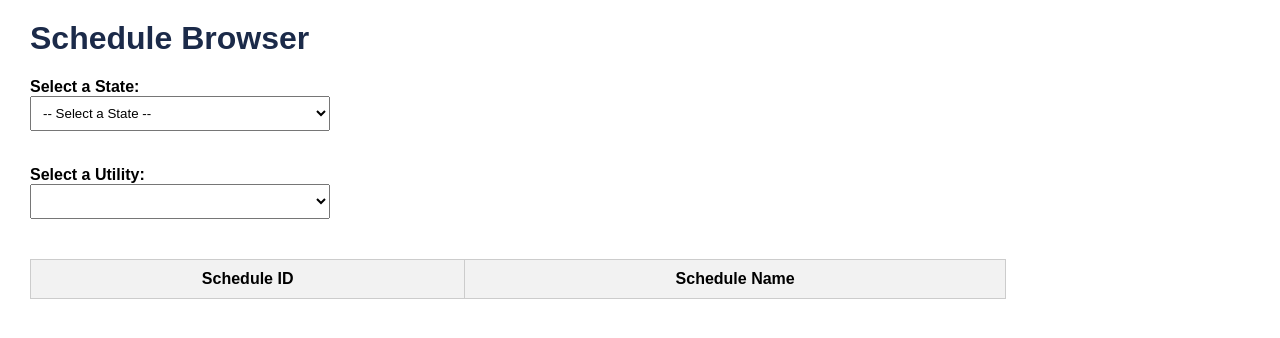
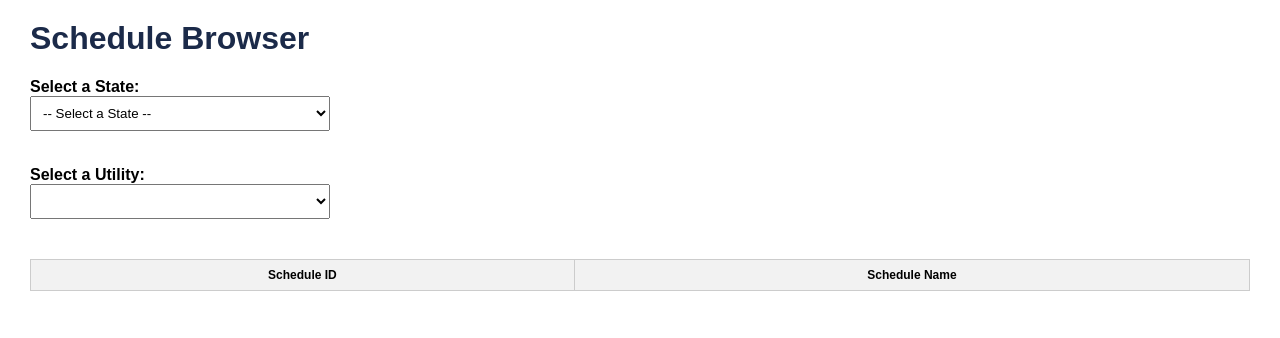
Before and after one commit to Mantis-T0b0ggan/EVready-Playbook, a Flask app: page /browse_schedules in a window 1280 px wide. Shown: the part 68-406 px from the top of the page. Run offline with Flask 3, Linux system fonts and the light colour scheme; data that the repository does not hold is empty.

Commit message:
Update browse_schedules.html

```diff
--- a/templates/browse_schedules.html
+++ b/templates/browse_schedules.html
@@ -11,6 +11,9 @@
     nav {
         background-color: #1B2A49;
         padding: 10px;
+        position: sticky;
+        top: 0;
+        z-index: 1000;
     }
     nav a {
         color: white;
@@ -36,16 +39,26 @@
         margin-bottom: 20px;
     }
     table {
-            width: 80%;
+        width: 100%;
         border-collapse: collapse;
         margin-top: 20px;
+        font-size: 12px; /* smaller for easier fitting */
     }
     th, td {
-            padding: 10px;
+        padding: 8px;
         border: 1px solid #ccc;
+        text-align: center;
+        vertical-align: middle;
+        word-break: break-word; /* wrap long text */
     }
     th {
         background-color: #f2f2f2;
+        position: sticky;
+        top: 50px; /* adjust so it doesn't hide under nav */
+        z-index: 500;
+    }
+    tr:nth-child(even) {
+        background-color: #fafafa;
     }
 </style>
 </head>
```
Lines whose indentation alone changed are shown as unchanged.
